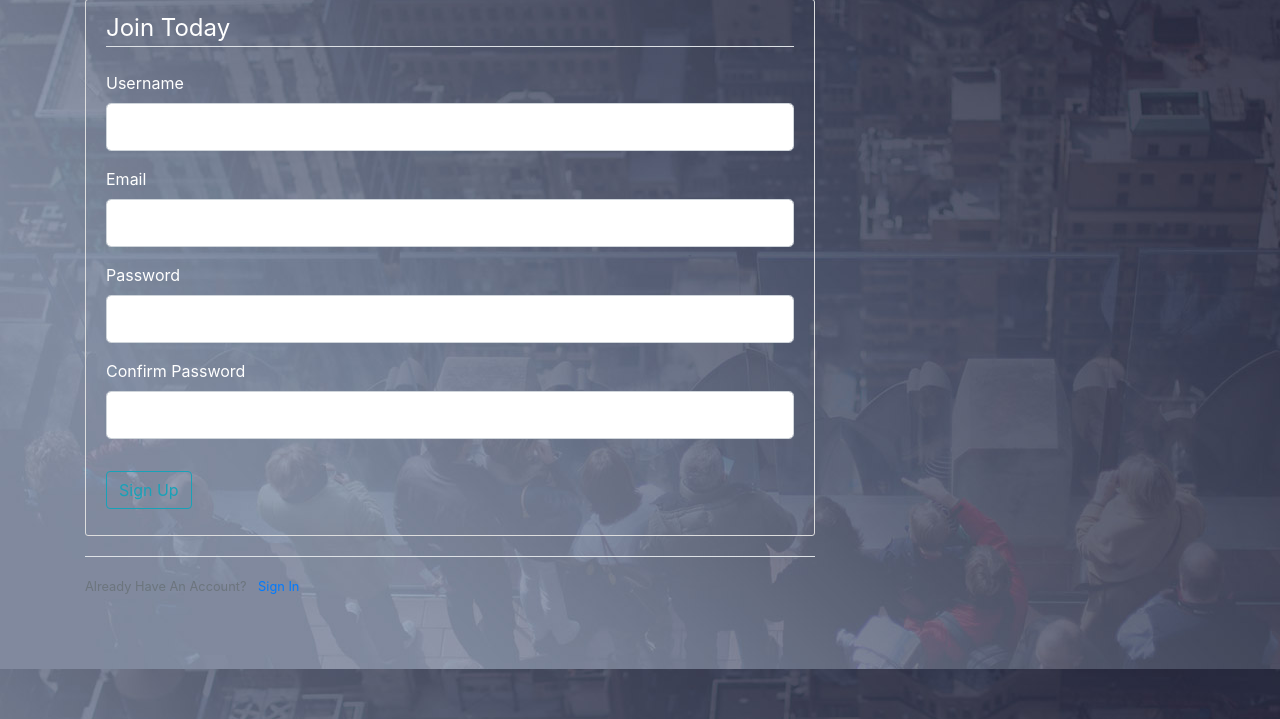
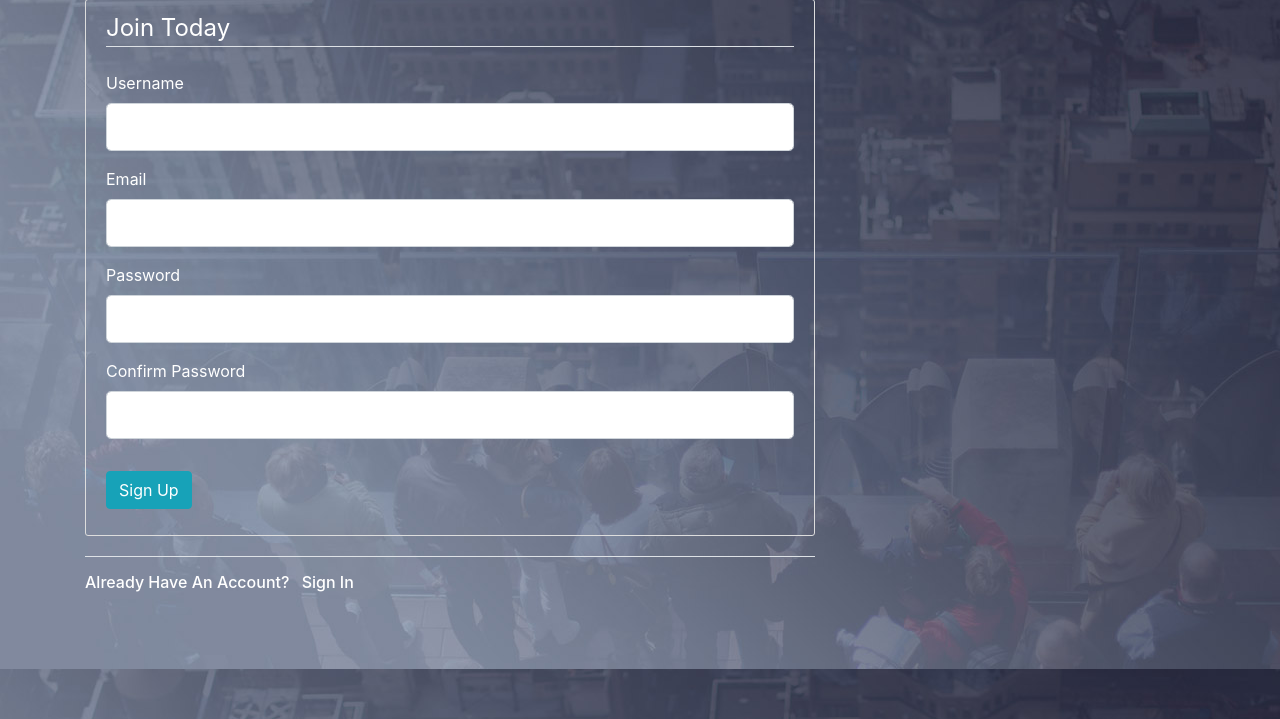
Before and after one commit to swathi-17/tourist_guide, a Flask app: page /register in a window 1280 px wide. Shown: the part 81-800 px from the top of the page. Run offline with Flask 3, Linux system fonts and the light colour scheme; some libraries are stand-ins or nearby versions.

Commit message:
changes to login and register page front end

```diff
--- a/flaskapp/templates/register.html
+++ b/flaskapp/templates/register.html
@@ -61,13 +61,13 @@
             </div>
         </fieldset>
         <div class="form-group">
-            {{ form.submit(class="btn btn-outline-info") }}
+            {{ form.submit(class="btn btn-info") }}
         </div>
     </form>
 </div>
 <div class="border-top pt-3">
-    <small class="text-muted">
-        Already Have An Account? <a class="ml-2" href="{{ url_for('login') }}">Sign In</a>
-    </small>
+    <h6 style="color: white;">
+        Already Have An Account? <a class="ml-2" style="color:white; font-size: 1rem;" href="{{ url_for('login') }}">Sign In</a>
+    </h6>
 </div>
 {% endblock content %}
```
Also changed, not shown: 1 other file.
